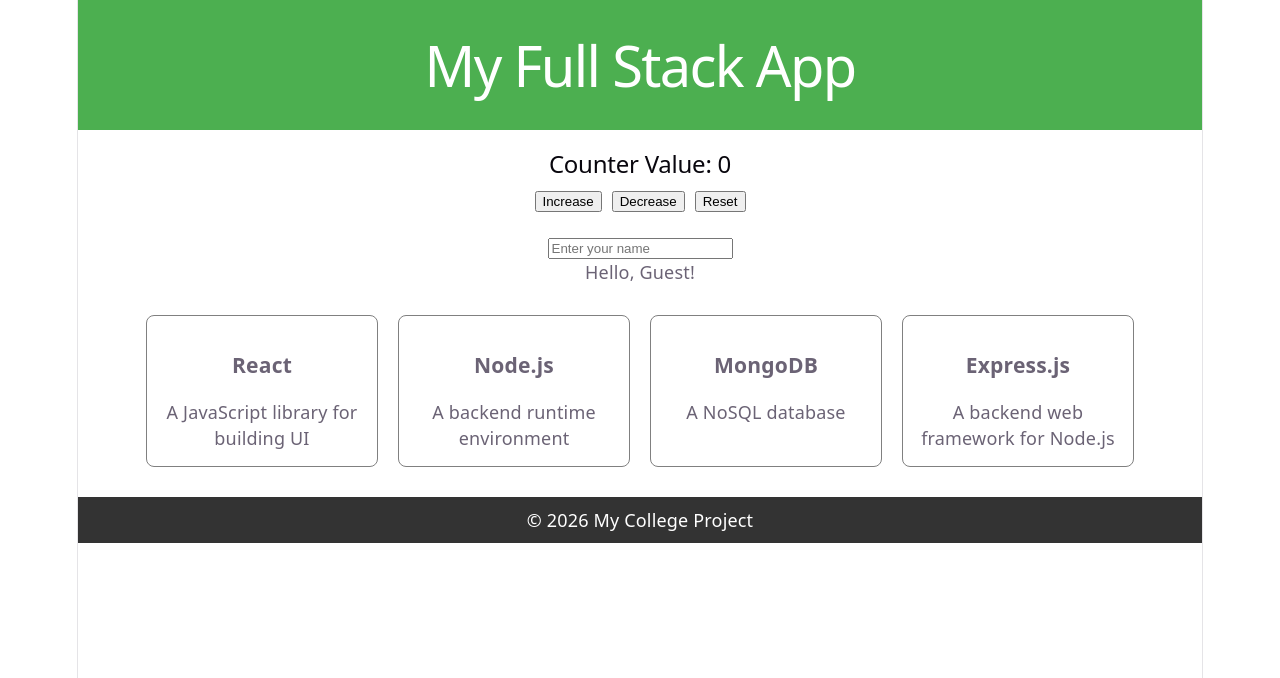
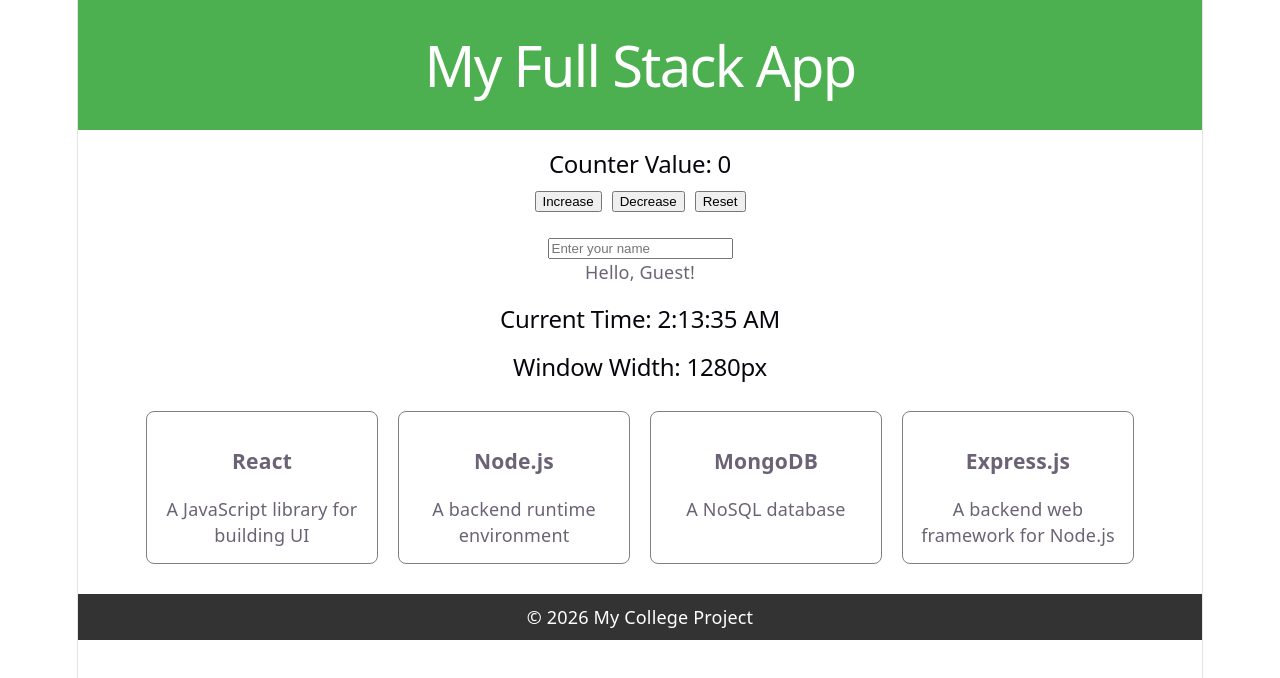
Before and after one commit to dhruvi190705/bca-fullstack-week1, a React (Vite) app in the folder my-fullstack-app/: page / in a window 1280 px wide. Shown: the top 678 px of the page. Built offline with nearby package versions, Linux system fonts and the light colour scheme.

Commit message:
Added Clock and WindowSize components using useEffect hook

```diff
--- a/my-fullstack-app/src/App.jsx
+++ b/my-fullstack-app/src/App.jsx
@@ -3,13 +3,21 @@ import Card from './components/Card';
 import Footer from './components/Footer';
 import Counter from './components/Counter';
 import NameInput from './components/NameInput';
+import Clock from './components/Clock';
+import { useEffect } from 'react';
+import WindowSize from './components/WindowSize';
 
 function App() {
+  useEffect(() => {
+    document.title = "My Full Stack App - BCA Project";
+  }, []);
   return (
     <div>
       <Header />
       <Counter />
       <NameInput />
+      <Clock />
+      <WindowSize />
       <div style={{ display: "flex", justifyContent: "center", flexWrap: "wrap" }}>
         <Card title="React" description="A JavaScript library for building UI" />
         <Card title="Node.js" description="A backend runtime environment" />
--- /dev/null
+++ b/my-fullstack-app/src/components/Clock.jsx
@@ -0,0 +1,21 @@
+import { useState, useEffect } from 'react';
+
+function Clock() {
+  const [time, setTime] = useState(new Date());
+
+  useEffect(() => {
+    const timer = setInterval(() => {
+      setTime(new Date());
+    }, 1000);
+
+    return () => clearInterval(timer);
+  }, []);
+
+  return (
+    <div style={{ textAlign: "center", margin: "20px" }}>
+      <h2>Current Time: {time.toLocaleTimeString()}</h2>
+    </div>
+  );
+}
+
+export default Clock;
--- a/my-fullstack-app/src/components/Counter.jsx
+++ b/my-fullstack-app/src/components/Counter.jsx
@@ -1,7 +1,11 @@
-import { useState } from 'react';
+import { useState, useEffect } from 'react';
 
 function Counter() {
   const [count, setCount] = useState(0);
+
+  useEffect(() => {
+    console.log("Component loaded or count changed:", count);
+  }, [count]);
 
   return (
     <div style={{ textAlign: "center", margin: "20px" }}>
--- /dev/null
+++ b/my-fullstack-app/src/components/WindowSize.jsx
@@ -0,0 +1,20 @@
+import { useState, useEffect } from 'react';
+
+function WindowSize() {
+  const [width, setWidth] = useState(window.innerWidth);
+
+  useEffect(() => {
+    const handleResize = () => setWidth(window.innerWidth);
+    window.addEventListener('resize', handleResize);
+
+    return () => window.removeEventListener('resize', handleResize);
+  }, []);
+
+  return (
+    <div style={{ textAlign: "center", margin: "20px" }}>
+      <h2>Window Width: {width}px</h2>
+    </div>
+  );
+}
+
+export default WindowSize;
```
